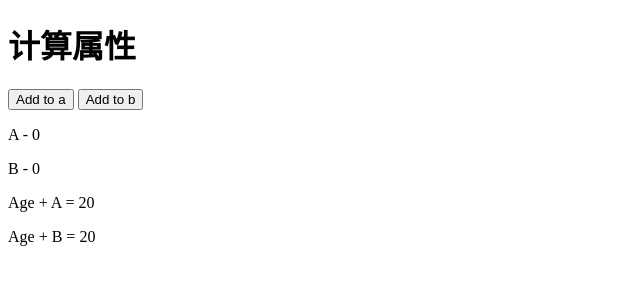
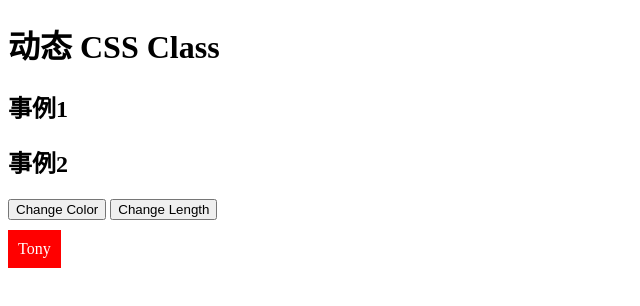
Before and after one commit to xywjp/MyVue, a plain HTML site: page index.html in a window 1280 px wide. Shown: the whole page, without its empty margins (0-640 px from the left). Drawn offline with nearby package versions, Linux system fonts and the light colour scheme.

Commit message:
lesson-4

```diff
--- a/app.js
+++ b/app.js
@@ -1,25 +1,18 @@
 new Vue({
     el:"#vue-app",
     data:{
-        a:0,
-        b:0,
-        age:20
+        changeColor:false,
+        changeLength:false
     },
     methods:{
-        /*
-        AddToA:function(){
-            return this.a+this.age;
-        },
-        AddToB:function(){
-            return this.b+this.age;
-        }*/
+
     },
     computed: {
-        AddToA:function(){
-            return this.a+this.age;
-        },
-        AddToB:function(){
-            return this.b+this.age;
+        compClasses:function(){
+            return {
+                changeColor:this.changeColor,
+                changeLength:this.changeLength,
+            }
         }
     },
 });
--- a/index.html
+++ b/index.html
@@ -8,13 +8,19 @@
     </Head>
     <body>
         <div id="vue-app">
-            <h1> 计算属性 </h1>
-            <button v-on:click="a++">Add to a</button>
-            <button v-on:click="b++">Add to b</button>
-            <p>A - {{a}} </p>
-            <p>B - {{b}} </p>
-            <p>Age + A = {{AddToA}} </p>
-            <p>Age + B = {{AddToB}} </p>
+            <h1> 动态 CSS Class </h1>
+            <h2>事例1</h2>
+            <!-- <div v-on:click="changeColor=!changeColor"
+             v-bind:class="{changeColor:changeColor}">
+                <span>Tony</span>
+            </div> -->
+            <h2>事例2</h2>
+            <button v-on:click="changeColor=!changeColor">Change Color</button>
+            <button v-on:click="changeLength=!changeLength">Change Length</button>
+            <div v-bind:class="compClasses">
+                <span>Tony</span>
+            </div>
+
         </div>
         <script src="app.js"></script>
     </body>
--- a/style.css
+++ b/style.css
@@ -1,6 +1,14 @@
-#canvas{
-    widows: 600px;
-    padding:200px 20px;
-    text-align: center;
-    border:1px solid #333;
+span{
+    background: red;
+    display: inline-block;
+    padding: 10px;
+    color: #fff;
+    margin: 10px 0;
 }
+.changeColor span{
+    background: green;
+}
+.changeLength span:after{
+    content: "length";
+    margin-left: 10px;
+}
```
